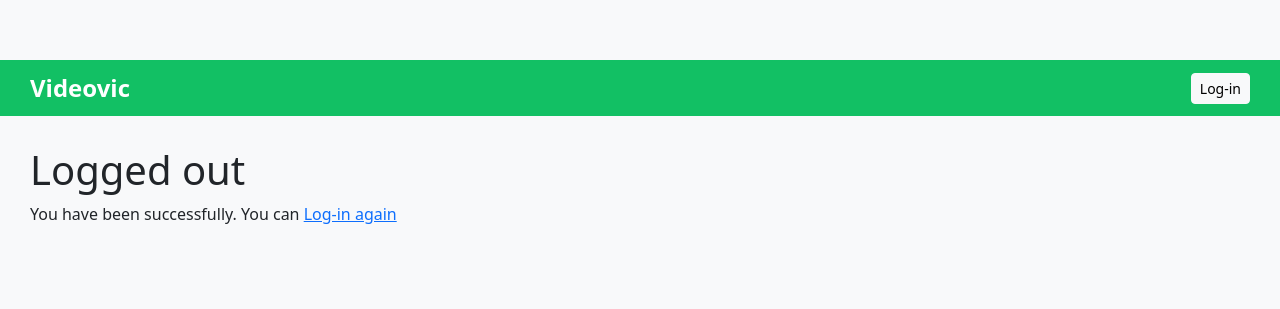
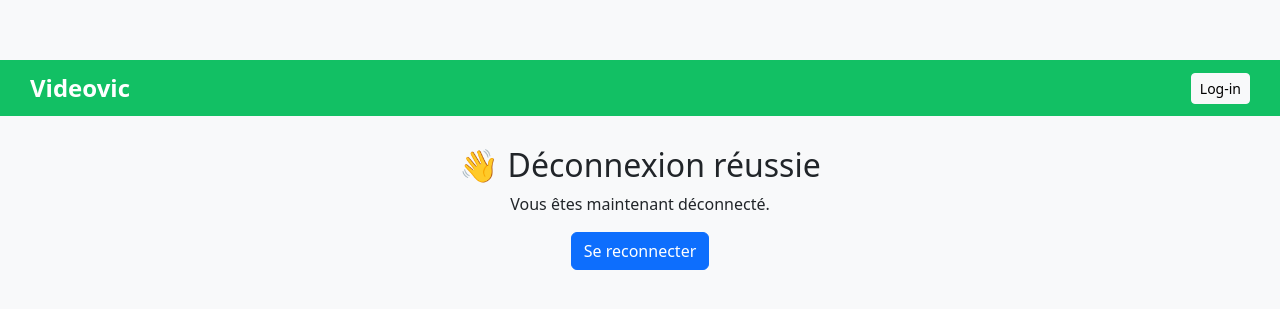
Before and after one commit to Avicenne1/videovic, a Django app: template account/templates/registration/logged_out.html in a window 1280 px wide. Shown: the top 309 px of the page. Run offline with Django 5.2, Linux system fonts and the light colour scheme; the template is opened without the code that fills it, so the values that code supplies are empty.

Commit message:
Update logged_out.html

```diff
--- a/account/templates/registration/logged_out.html
+++ b/account/templates/registration/logged_out.html
@@ -1,11 +1,12 @@
 {% extends "base.html" %}
-{% block title %}Logged out{% endblock  %}
+{% block title %}Déconnexion{% endblock %}
+
 {% block content %}
-    <h1>
-        Logged out
-    </h1>
-    <p>You have been successfully.
-        You can <a href="{% url 'login' %}">Log-in again</a>
-    </p>
-
-{% endblock  %}
+<div class="container text-center" style="max-width: 500px;">
+  <h2>👋 Déconnexion réussie</h2>
+  <p>Vous êtes maintenant déconnecté.</p>
+  <p>
+    <a href="{% url 'login' %}" class="btn btn-primary">Se reconnecter</a>
+  </p>
+</div>
+{% endblock %}
```
